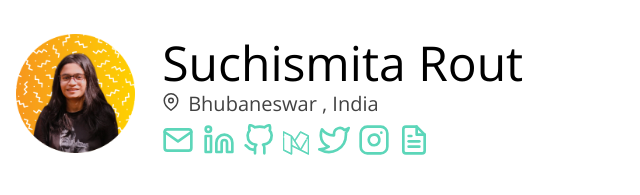
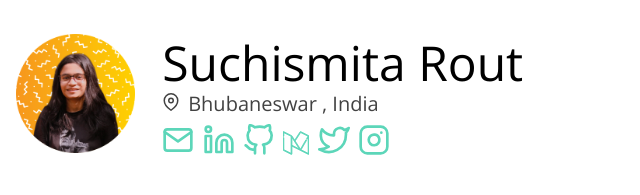
Before and after one commit to SuchismitaRout555/SuchismitaRout555.github.io, a plain HTML site: page index.html in a window 1280 px wide. Shown: the part 800-995 px from the top of the page, 224-864 px from the left. Drawn offline with nearby package versions, Linux system fonts and the light colour scheme.

Commit message:
Update index.html

```diff
--- a/index.html
+++ b/index.html
@@ -247,18 +247,7 @@
                 <svg xmlns="http://www.w3.org/2000/svg"  width="32" height="32" viewBox="0 0 24 24" fill="none" stroke="currentColor" stroke-width="2" stroke-linecap="round" stroke-linejoin="round" class="feather feather-activity"><path d="M21 11.5a8.38 8.38 0 0 1-.9 3.8 8.5 8.5 0 0 1-7.6 4.7 8.38 8.38 0 0 1-3.8-.9L3 21l1.9-5.7a8.38 8.38 0 0 1-.9-3.8 8.5 8.5 0 0 1 4.7-7.6 8.38 8.38 0 0 1 3.8-.9h.5a8.48 8.48 0 0 1 8 8v.5z"></path></svg>
               </a> -->
 
-                         <a href="assets/Suchismita's google Resume.pdf" class="social-icon" title="Résumé English (US)"
-                            target="_blank">
-                            <svg xmlns="http://www.w3.org/2000/svg" width="32" height="32" viewBox="0 0 24 24"
-                                fill="none" stroke="currentColor" stroke-width="2" stroke-linecap="round"
-                                stroke-linejoin="round" class="feather feather-activity">
-                                <path d="M14 2H6a2 2 0 0 0-2 2v16a2 2 0 0 0 2 2h12a2 2 0 0 0 2-2V8z"></path>
-                                <polyline points="14 2 14 8 20 8"></polyline>
-                                <line x1="16" y1="13" x2="8" y2="13"></line>
-                                <line x1="16" y1="17" x2="8" y2="17"></line>
-                                <polyline points="10 9 9 9 8 9"></polyline>
-                            </svg>
-                        </a>
+
 
                     </div>
                 </div>
```
